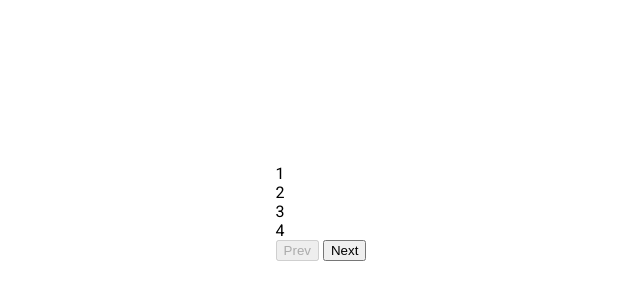
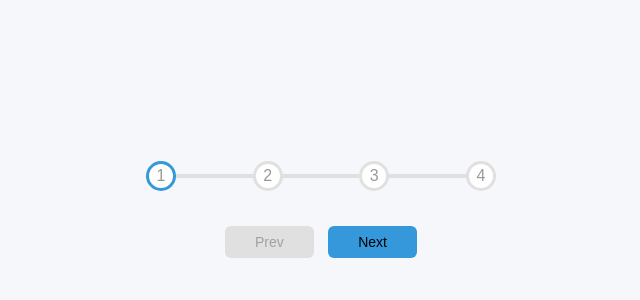
Before and after one commit to carryegaulin31/progress-steps, a plain HTML site: page index.html in a window 1280 px wide. Shown: the part 188-488 px from the top of the page, without its empty margins (319-959 px from the left). Drawn offline with Linux system fonts and the light colour scheme; a web font is replaced by a local one.

Commit message:
css complete

```diff
--- a/style.css
+++ b/style.css
@@ -1,16 +1,98 @@
-@import url('https://fonts.googleapis.com/css2?family=Roboto:wght@400;700&display=swap');
+@import url('https://fonts.googleapis.com/css2?family=Muli&display=swap');
 
+:root {
+  --line-border-fill: #3498db;
+  --line-border-empty: #e0e0e0;
+}
 * {
   box-sizing: border-box;
 }
 
 body {
-  font-family: 'Roboto', sans-serif;
+  background-color: #f6f7fb;
+  font-family: 'Muli', sans-serif;
   display: flex;
-  flex-direction: column;
   align-items: center;
   justify-content: center;
   height: 100vh;
   overflow: hidden;
   margin: 0;
 }
+
+.container {
+  text-align: center;
+}
+
+.progress-container {
+  display: flex;
+  justify-content: space-between;
+  position: relative;
+  margin-bottom: 30px;
+  max-width: 100%;
+  width: 350px;
+}
+
+.progress-container::before {
+  content: '';
+  background-color: var(--line-border-empty);
+  position: absolute;
+  top: 50%;
+  left: 0;
+  transform: translateY(-50%);
+  height: 4px;
+  width: 100%;
+  z-index: -1;
+}
+
+.progress {
+  background-color: var(--line-border-fill);
+  position: absolute;
+  top: 50%;
+  left: 0;
+  transform: translateY(-50%);
+  height: 4px;
+  width: 0%;
+  z-index: -1;
+  transition: .4s ease;
+}
+
+.circle {
+  background-color: #fff;
+  color: #999;
+  border-radius: 50%;
+  height: 30px;
+  width: 30px;
+  display: flex;
+  align-items: center;
+  justify-content: center;
+  border: 3px solid var(--line-border-empty);
+  transition: .4s ease;
+}
+
+.circle.active {
+  border-color: var(--line-border-fill);
+}
+
+.btn {
+  background-color: var(--line-border-fill);
+  border: 0;
+  border-radius: 6px;
+  cursor: pointer;
+  font-family: inherit;
+  padding: 8px 30px;
+  margin: 5px;
+  font-size: 14px;
+}
+
+.btn:active {
+  transform: scale(0.98);
+}
+
+.btn:focus {
+  outline: 0;
+}
+
+.btn:disabled {
+  background-color: var(--line-border-empty);
+  cursor: not-allowed ;
+}
```
